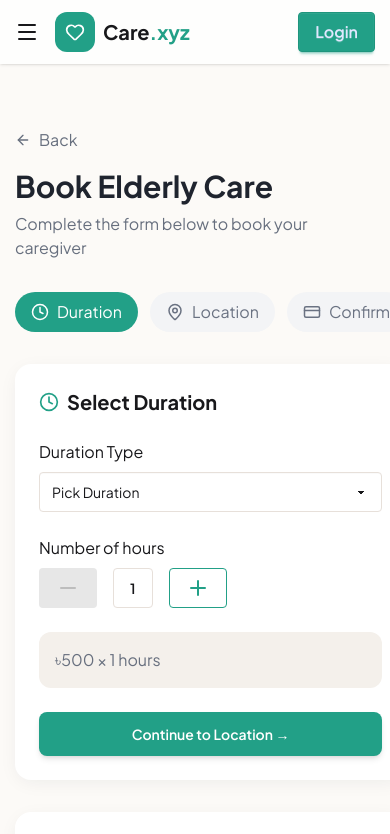
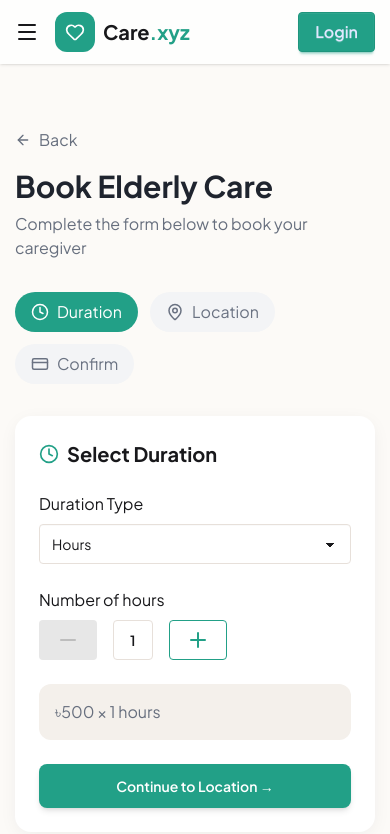
Before and after one commit to rakeebhasan09/care-center, a Next.js app: page /booking/1 in a window 390 px wide. Shown: the top 834 px of the page. Built offline with nearby package versions, Linux system fonts and the light colour scheme.

Commit message:
Fix default duration type on booking page.

```diff
--- a/src/app/booking/[serviceId]/page.jsx
+++ b/src/app/booking/[serviceId]/page.jsx
@@ -50,12 +50,12 @@
 					</p>
 				</div>
 
-				<div className="grid lg:grid-cols-3 gap-8">
+				<div className="grid grid-cols-1 lg:grid-cols-3 gap-8">
 					{/* Form */}
 					<div className="lg:col-span-2 space-y-8">
 						{/* Step Indicators */}
 						{/* ================= Step Tabs ================= */}
-						<div className="flex gap-3 mb-8">
+						<div className="flex flex-wrap gap-3 mb-8">
 							{[
 								{
 									label: "Duration",
@@ -106,7 +106,7 @@
 												Duration Type
 											</label>
 											<select
-												defaultValue="Pick Duration"
+												defaultValue="hours"
 												className="select w-full border border-(--border) outline-none"
 												onChange={(e) =>
 													setDurationType(
@@ -114,9 +114,6 @@
 													)
 												}
 											>
-												<option disabled={true}>
-													Pick Duration
-												</option>
 												<option value={"hours"}>
 													Hours
 												</option>
```
